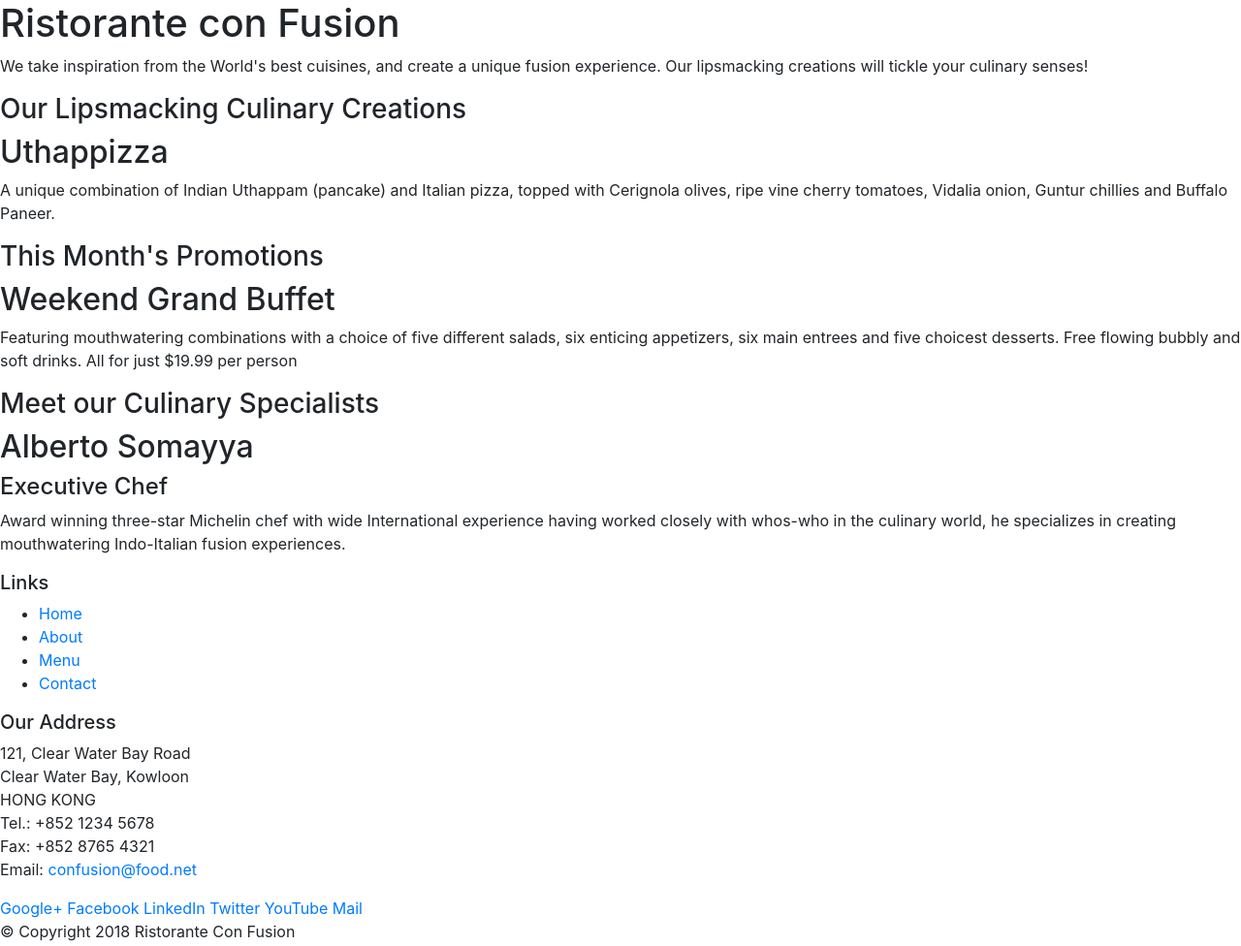
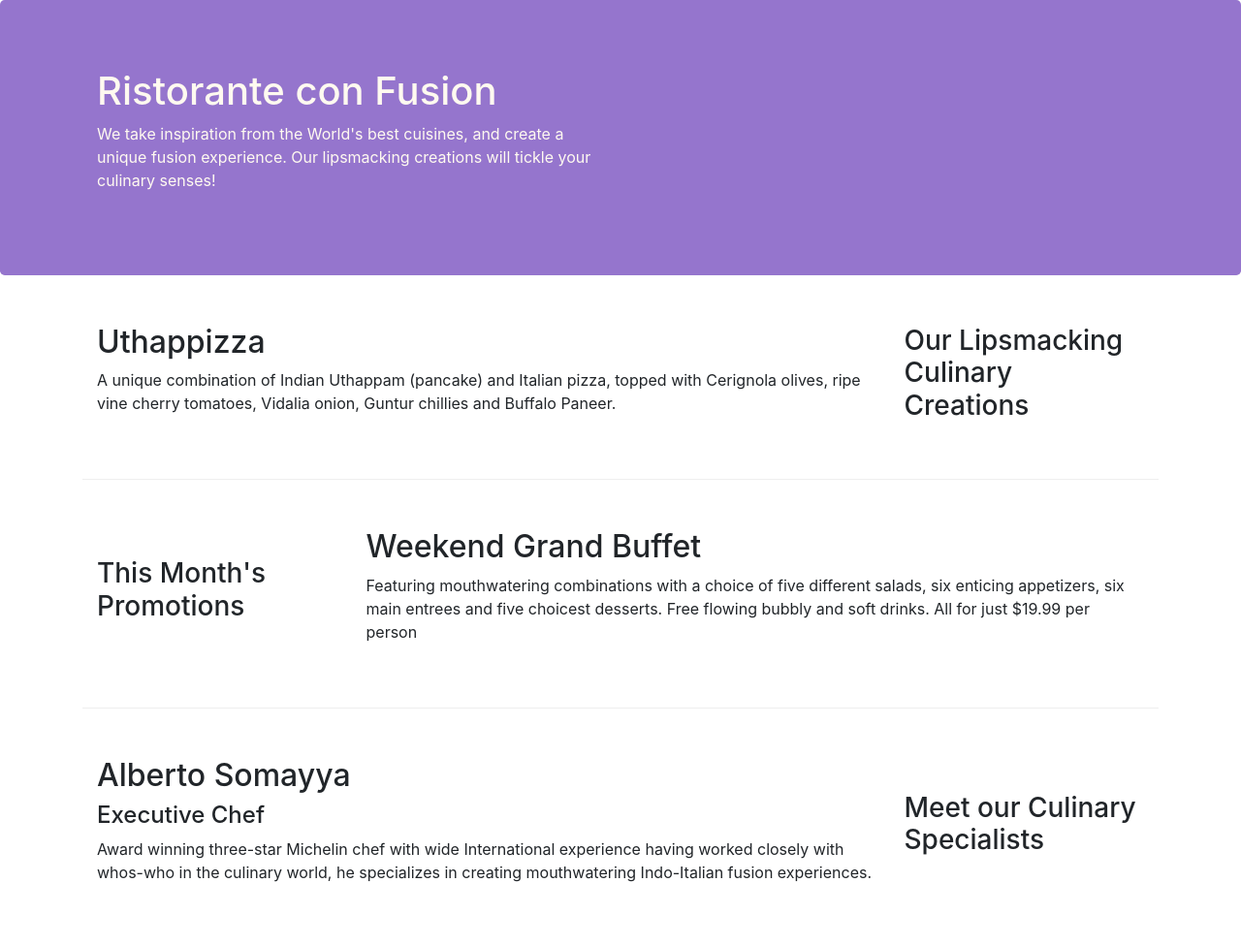
Before and after one commit to aakash-virat18/bootstrap4-tutorial, a website: page index.html in a window 1280 px wide. Shown: the top 976 px of the page at 97% size. Drawn offline with nearby package versions, Linux system fonts and the light colour scheme.

Commit message:
Next commit in tutorial

```diff
--- /dev/null
+++ b/css/styles.css
@@ -0,0 +1,30 @@
+.row-header{
+    margin: 0px auto;
+    padding: 0px auto;
+}
+
+.row-content{
+    margin: 0px auto;
+    padding: 50px 0px 50px 0px;
+    border-bottom: 1px ridge;
+    min-width: 400px;
+}
+
+.footer{
+    background-color: #D1C4E9;
+    margin: 0px auto;
+    padding: 20px 0px 20px 0px;
+}
+
+.jumbotron{
+    padding: 70px 30px 70px 30px;
+    margin: 0px auto;
+    background: #9575CD;
+    color: floralwhite;
+}
+
+.address{
+    font-size: 80%;
+    margin: 0px;
+    color: #0f0f0f;
+}
--- a/index.html
+++ b/index.html
@@ -9,51 +9,53 @@
 
     <!-- Bootstrap CSS -->
     <link rel="stylesheet" href="node_modules/bootstrap/dist/css/bootstrap.min.css">
+    <link rel="stylesheet" href="css/styles.css">
     <title>Ristorante Con Fusion</title>
 </head>
 
 <body>
 
-    <header>
-        <div>
-            <div>
-                <div>
+    <header class="jumbotron">
+        <div class="container">
+            <div class="row row-header">
+                <div class="col-12 col-sm-6">
                     <h1>Ristorante con Fusion</h1>
                     <p>We take inspiration from the World's best cuisines, and create a unique fusion experience. Our lipsmacking creations will tickle your culinary senses!</p>
                 </div>
-                <div>
+                <div class="col-12 col-sm">
                 </div>
             </div>
         </div>
     </header>
 
-    <div>
-        <div>
-            <div>
+    <div class="container">
+
+        <div class="row row-content align-items-center">
+            <div class="col-12 col-sm-4 order-sm-last col-md-3">
                 <h3>Our Lipsmacking Culinary Creations</h3>
             </div>
-            <div>
+            <div class="col col-sm order-sm-first col-md">
                 <h2>Uthappizza</h2>
                 <p>A unique combination of Indian Uthappam (pancake) and Italian pizza, topped with Cerignola olives, ripe vine cherry tomatoes, Vidalia onion, Guntur chillies and Buffalo Paneer.</p>
             </div>
         </div>
 
 
-        <div>
-            <div>
+        <div class="row row-content align-items-center">
+            <div class="col-12 col-sm-4 col-md-3">
                 <h3>This Month's Promotions</h3>
             </div>
-            <div>
+            <div class="col col-sm col-md">
                 <h2>Weekend Grand Buffet</h2>
                 <p>Featuring mouthwatering combinations with a choice of five different salads, six enticing appetizers, six main entrees and five choicest desserts. Free flowing bubbly and soft drinks. All for just $19.99 per person </p>
             </div>
         </div>
 
-        <div>
-            <div>
+        <div class="row row-content align-items-center">
+            <div class="col-12 col-sm-4 order-sm-last col-md-3">
                 <h3>Meet our Culinary Specialists</h3>
             </div>
-            <div>
+            <div class="col col-sm order-sm-first col-md">
                 <h2>Alberto Somayya</h2>
                 <h4>Executive Chef</h4>
                 <p>Award winning three-star Michelin chef with wide International experience having worked closely with whos-who in the culinary world, he specializes in creating mouthwatering Indo-Italian fusion experiences. </p>
@@ -61,19 +63,19 @@
         </div>
     </div>
 
-    <footer>
-        <div>
-            <div>
-                <div>
+    <footer class="footer">
+        <div class="container">
+            <div class="row">
+                <div class="col-4 offset-1 col-sm-2">
                     <h5>Links</h5>
-                    <ul>
+                    <ul class="list-unstyled">
                         <li><a href="#">Home</a></li>
                         <li><a href="#">About</a></li>
                         <li><a href="#">Menu</a></li>
                         <li><a href="#">Contact</a></li>
                     </ul>
                 </div>
-                <div>
+                <div class="col-7 col-sm-5">
                     <h5>Our Address</h5>
                     <address>
 		              121, Clear Water Bay Road<br>
@@ -84,8 +86,8 @@
 		              Email: <a href="mailto:confusion@food.net">confusion@food.net</a>
 		           </address>
                 </div>
-                <div>
-                    <div>
+                <div class="col-12 col-sm-4 align-self-center">
+                    <div class="text-center">
                         <a href="http://google.com/+">Google+</a>
                         <a href="http://www.facebook.com/profile.php?id=">Facebook</a>
                         <a href="http://www.linkedin.com/in/">LinkedIn</a>
@@ -95,8 +97,8 @@
                     </div>
                 </div>
            </div>
-           <div>
-                <div>
+           <div class="row justify-content-center">
+                <div class="col-auto">
                     <p>© Copyright 2018 Ristorante Con Fusion</p>
                 </div>
            </div>
```
